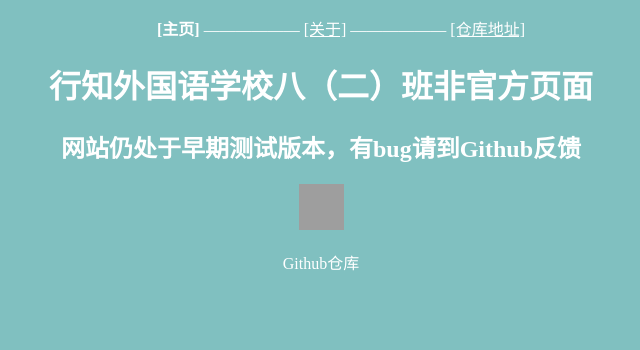
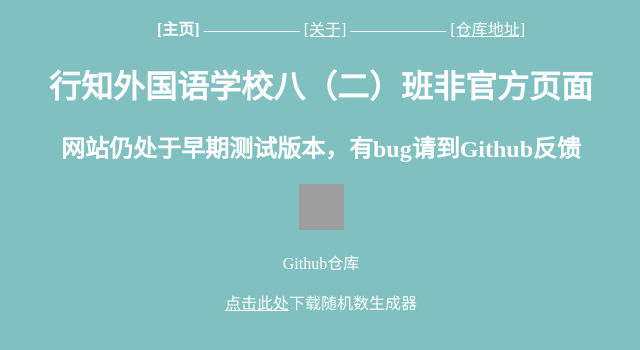
Before and after one commit to xzwgy82/xzwgy82.github.io, a plain HTML site: page home/index.html in a window 1280 px wide. Shown: the whole page, without its empty margins (319-959 px from the left). Drawn offline with Linux system fonts and the light colour scheme; grey boxes are pictures that could not be loaded; a web font is replaced by a local one.

Commit message:
Update index.html

```diff
--- a/home/index.html
+++ b/home/index.html
@@ -2,7 +2,7 @@
 <html lang="zh">
 <head>
 	<meta charset="utf-8">
-	<meta name="keywords" content="行知外国语八（2）班">
+	<meta name="keywords" content="行知外国语">
 	<meta name="author" content="RawDiamondMC">
 	<link rel="shortcut icon" href="https://www.helloimg.com/images/2023/02/05/oZ8ajC.png" type="image/x-icon">
 	<title>主页</title>
@@ -24,5 +24,6 @@
 	</a>
 	<br/>
 	<p>Github仓库</p>
+	<p><a href="../files/Random.exe">点击此处</a>下载随机数生成器</p>
 </body>
 </html>
```
